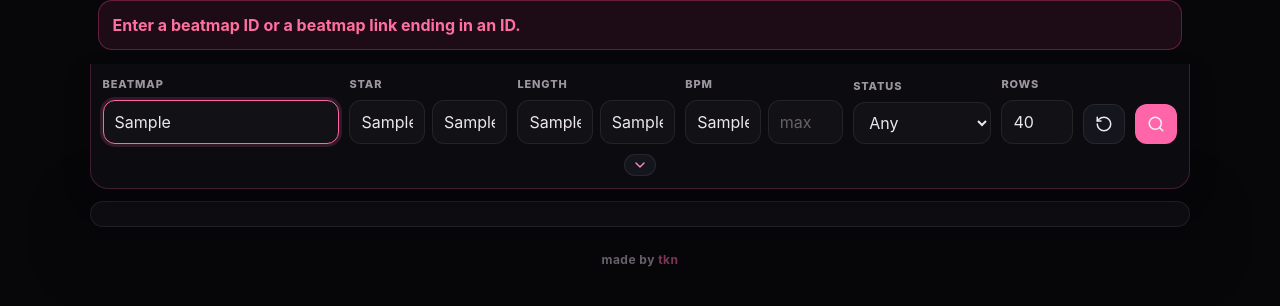
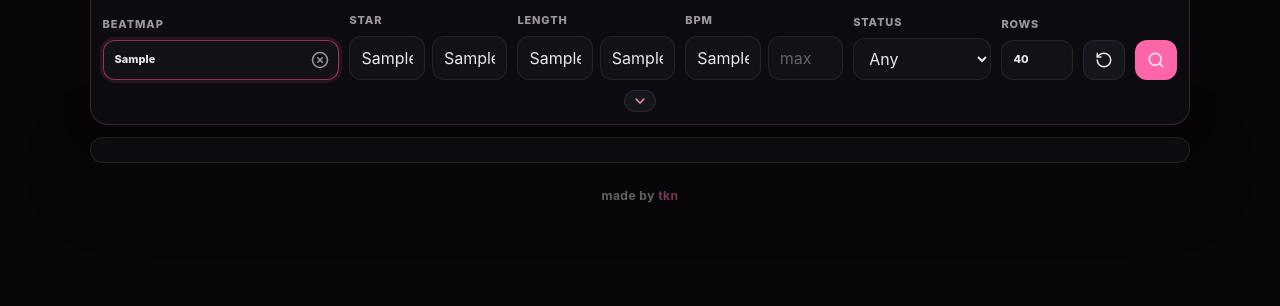
Before and after one commit to token03/bobert-web, a React (Vite) app: page / in a window 1280 px wide. Both pictures are taken after typing "Sample", "Sample", "Sample", "Sample", "Sample", "Sample" into the empty fields and a click on the button "Recommend". Shown: the top 306 px of the page. Built offline with nearby package versions, Linux system fonts and the light colour scheme; no server answers.

Commit message:
fix invalid

```diff
--- a/src/App.css
+++ b/src/App.css
@@ -178,6 +178,69 @@ input:focus,
 select:focus {
   border-color: var(--accent);
   box-shadow: 0 0 0 calc(var(--space-xs) + var(--space-2xs)) var(--accent-soft);
+}
+
+.input-with-status {
+  position: relative;
+  display: block;
+}
+
+input.has-field-error {
+  border-color: rgba(255, 74, 134, 0.46);
+  padding-right: calc(var(--space-5xl) + var(--space-xs));
+}
+
+input.has-field-error:focus {
+  border-color: rgba(255, 74, 134, 0.58);
+  box-shadow: 0 0 0 calc(var(--space-xs) + var(--space-2xs)) rgba(255, 74, 134, 0.12);
+}
+
+.field-error-icon {
+  position: absolute;
+  top: 50%;
+  right: var(--space-xl);
+  display: grid;
+  place-items: center;
+  width: var(--icon-md);
+  height: var(--icon-md);
+  color: rgba(255, 74, 134, 0.82);
+  outline: none;
+  transform: translateY(-50%);
+}
+
+.field-error-icon svg {
+  width: var(--icon-md);
+  height: var(--icon-md);
+  fill: none;
+  stroke: currentColor;
+}
+
+.field-tooltip {
+  position: absolute;
+  right: calc(var(--space-2xs) * -1);
+  bottom: calc(100% + var(--space-lg));
+  width: max-content;
+  max-width: 160px;
+  border: 1px solid rgba(255, 74, 134, 0.22);
+  border-radius: var(--radius-pill);
+  background: rgba(13, 13, 18, 0.94);
+  color: var(--text);
+  font-size: 11px;
+  font-weight: 750;
+  letter-spacing: 0;
+  opacity: 0;
+  padding: var(--space-md) var(--space-xl);
+  pointer-events: none;
+  text-transform: none;
+  transform: translateY(3px);
+  transition: opacity 0.12s ease, transform 0.12s ease;
+  white-space: nowrap;
+}
+
+.field-error-icon:hover .field-tooltip,
+.field-error-icon:focus .field-tooltip {
+  opacity: 1;
+  transform: translateY(0);
 }
 
 .check-field {
--- a/src/features/recommend/RecommendForm.tsx
+++ b/src/features/recommend/RecommendForm.tsx
@@ -1,4 +1,4 @@
-import { ChevronDown, ChevronUp, Loader, RotateCcw, Search } from 'lucide-react'
+import { ChevronDown, ChevronUp, Loader, RotateCcw, Search, XCircle } from 'lucide-react'
 import { useState } from 'react'
 import type { RefObject } from 'react'
 import type { UseFormReturn } from 'react-hook-form'
@@ -18,8 +18,11 @@ type RecommendFormProps = {
 export function RecommendForm({ form, isLoading, turnstileEnabled, turnstileRef, onSubmit }: RecommendFormProps) {
   const [advancedOpen, setAdvancedOpen] = useState(false)
   const values = form.watch()
-  const error = form.formState.errors.beatmapInput?.message ?? form.formState.errors.topK?.message
+  const beatmapError = form.formState.errors.beatmapInput?.message
+  const rowsError = form.formState.errors.topK?.message
   const submitDisabled = isLoading || form.formState.isSubmitting
+  const beatmapInput = form.register('beatmapInput')
+  const topKInput = form.register('topK')
 
   function resetForm() {
     form.reset(defaultFilters)
@@ -28,16 +31,25 @@ export function RecommendForm({ form, isLoading, turnstileEnabled, turnstileRef,
 
   return (
     <>
-      {error ? <p className="error-text">{error}</p> : null}
       <form className="control-panel" onSubmit={form.handleSubmit(onSubmit)}>
         <div className="primary-controls">
           <label className="field beatmap-field">
             <span>Beatmap</span>
-            <input
-              required
-              {...form.register('beatmapInput')}
-              placeholder="1872396 or https://osu.ppy.sh/beatmaps/1872396"
-            />
+            <span className="input-with-status">
+              <input
+                required
+                aria-invalid={beatmapError ? 'true' : 'false'}
+                aria-describedby={beatmapError ? 'beatmap-error' : undefined}
+                className={beatmapError ? 'has-field-error' : undefined}
+                {...beatmapInput}
+                onChange={(event) => {
+                  form.clearErrors('beatmapInput')
+                  beatmapInput.onChange(event)
+                }}
+                placeholder="1872396 or https://osu.ppy.sh/beatmaps/1872396"
+              />
+              {beatmapError ? <FieldErrorIcon id="beatmap-error" label="Invalid beatmap ID" /> : null}
+            </span>
           </label>
 
           <RangeFields label="Star" min={values.minSr} max={values.maxSr} setMin={(value) => form.setValue('minSr', value)} setMax={(value) => form.setValue('maxSr', value)} />
@@ -60,7 +72,23 @@ export function RecommendForm({ form, isLoading, turnstileEnabled, turnstileRef,
 
           <label className="field small-field">
             <span>Rows</span>
-            <input required inputMode="numeric" pattern="[0-9]*" type="text" {...form.register('topK')} />
+            <span className="input-with-status">
+              <input
+                required
+                inputMode="numeric"
+                pattern="[0-9]*"
+                type="text"
+                aria-invalid={rowsError ? 'true' : 'false'}
+                aria-describedby={rowsError ? 'rows-error' : undefined}
+                className={rowsError ? 'has-field-error' : undefined}
+                {...topKInput}
+                onChange={(event) => {
+                  form.clearErrors('topK')
+                  topKInput.onChange(event)
+                }}
+              />
+              {rowsError ? <FieldErrorIcon id="rows-error" label="Invalid row count" /> : null}
+            </span>
           </label>
 
           <div className="form-actions">
@@ -103,3 +131,14 @@ export function RecommendForm({ form, isLoading, turnstileEnabled, turnstileRef,
     </>
   )
 }
+
+function FieldErrorIcon({ id, label }: { id: string; label: string }) {
+  return (
+    <span className="field-error-icon" tabIndex={0} aria-label={label}>
+      <XCircle />
+      <span id={id} className="field-tooltip" role="tooltip">
+        {label}
+      </span>
+    </span>
+  )
+}
```
